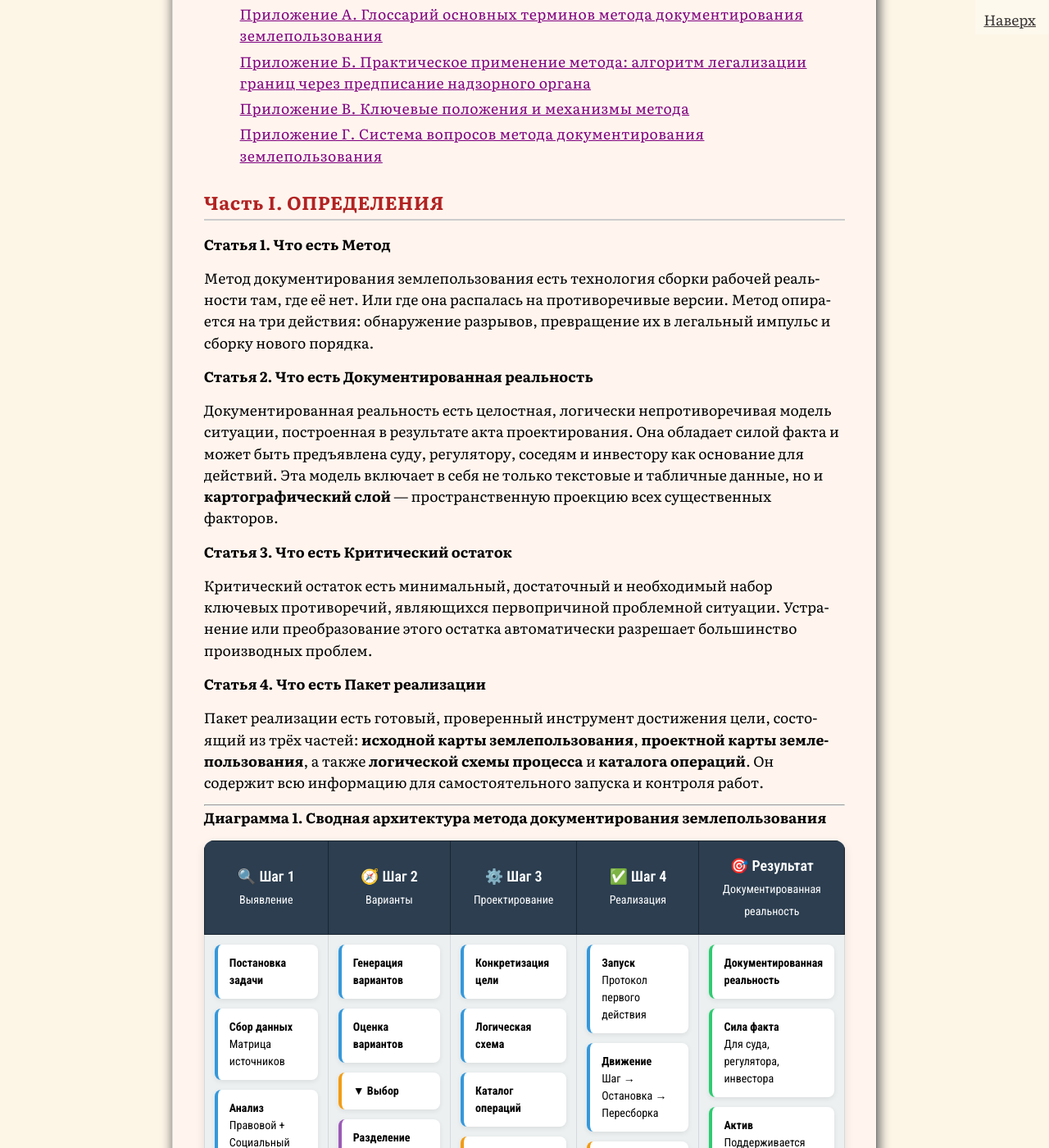
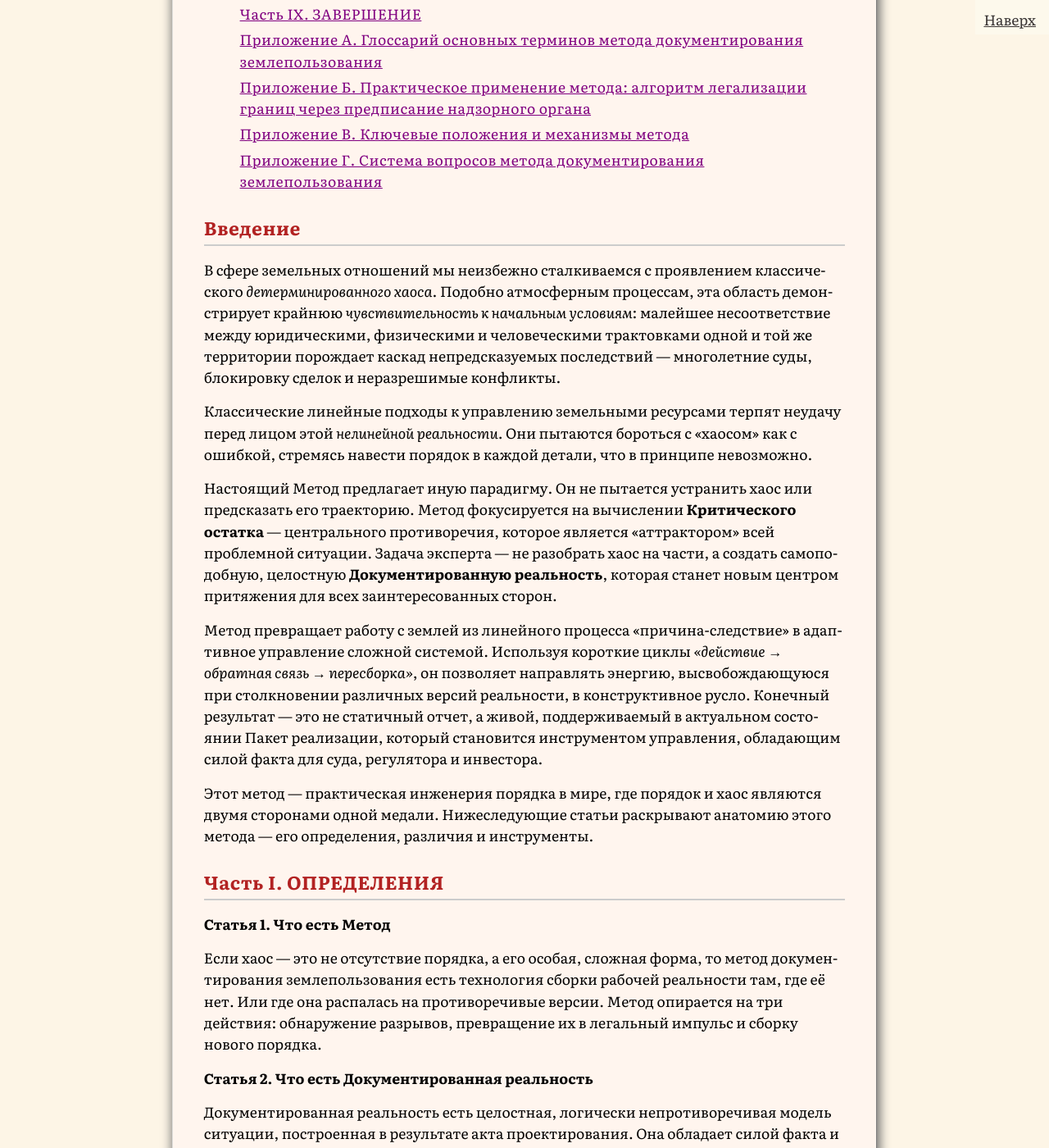
Before and after one commit to SergSi/land-use-art, a Jekyll site: the page built from _posts/2026-01-05-method.md, in a window 1280 px wide and 1400 px high, scrolled down 1333 px. Shown: the whole window at 82% size. Built offline with Jekyll 4.4.1, drawn with Linux system fonts in a browser that asks for light colours; some web fonts are replaced.

Commit message:
Update 2026-01-05-method.md

```diff
--- a/_posts/2026-01-05-method.md
+++ b/_posts/2026-01-05-method.md
@@ -7,11 +7,23 @@ class: admin
 summary: "Метод опирается на неизменное аналитическое ядро и гибкую периферию инструментов для анализа ситуаций землепользования. Результатом является не единичный отчёт, а запуск процесса создания документированной модели реальности, которая сама становится практическим активом. Эта модель может поддерживаться в актуальном состоянии в условиях изменений законодательства, рыночных и социальных условий, служа основой для принятия решений и проектирования."
 ---
 
+## Введение
+
+В сфере земельных отношений мы неизбежно сталкиваемся с проявлением классического *детерминированного хаоса*. Подобно атмосферным процессам, эта область демонстрирует крайнюю *чувствительность к начальным условиям*: малейшее несоответствие между юридическими, физическими и человеческими трактовками одной и той же территории порождает каскад непредсказуемых последствий — многолетние суды, блокировку сделок и неразрешимые конфликты.
+
+Классические линейные подходы к управлению земельными ресурсами терпят неудачу перед лицом этой *нелинейной реальности*. Они пытаются бороться с «хаосом» как с ошибкой, стремясь навести порядок в каждой детали, что в принципе невозможно.
+
+Настоящий Метод предлагает иную парадигму. Он не пытается устранить хаос или предсказать его траекторию. Метод фокусируется на вычислении **Критического остатка** — центрального противоречия, которое является «аттрактором» всей проблемной ситуации. Задача эксперта — не разобрать хаос на части, а создать самоподобную, целостную **Документированную реальность**, которая станет новым центром притяжения для всех заинтересованных сторон.
+
+Метод превращает работу с землей из линейного процесса «причина-следствие» в адаптивное управление сложной системой. Используя короткие циклы *«действие → обратная связь → пересборка»*, он позволяет направлять энергию, высвобождающуюся при столкновении различных версий реальности, в конструктивное русло. Конечный результат — это не статичный отчет, а живой, поддерживаемый в актуальном состоянии Пакет реализации, который становится инструментом управления, обладающим силой факта для суда, регулятора и инвестора.
+
+Этот метод — практическая инженерия порядка в мире, где порядок и хаос являются двумя сторонами одной медали. Нижеследующие статьи раскрывают анатомию этого метода — его определения, различия и инструменты.
+
 ## Часть I. ОПРЕДЕЛЕНИЯ
 
 **Статья 1. Что есть Метод**
 
-Метод документирования землепользования есть технология сборки рабочей реальности там, где её нет. Или где она распалась на противоречивые версии. Метод опирается на три действия: обнаружение разрывов, превращение их в легальный импульс и сборку нового порядка.
+Если хаос — это не отсутствие порядка, а его особая, сложная форма, то метод документирования землепользования есть технология сборки рабочей реальности там, где её нет. Или где она распалась на противоречивые версии. Метод опирается на три действия: обнаружение разрывов, превращение их в легальный импульс и сборку нового порядка.
 
 **Статья 2. Что есть Документированная реальность**
 
```
